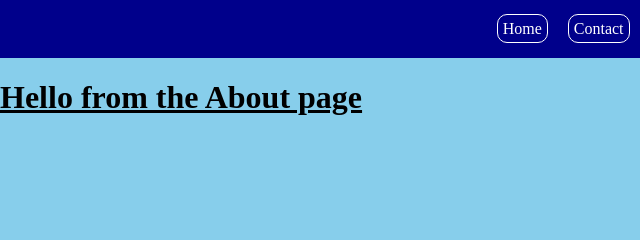
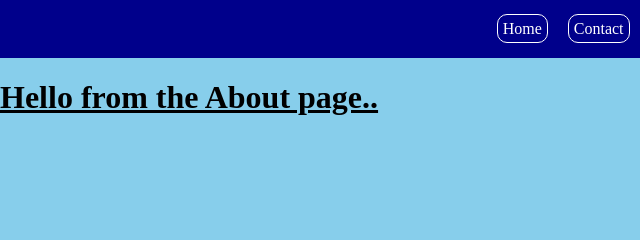
Before and after one commit to Bilal-Gujjar/gatsby_with_contentful, a Gatsby site: page /about in a window 1280 px wide. Shown: the top 240 px of the page, 0-640 px from the left. Built offline with nearby package versions, Linux system fonts and the light colour scheme; Gatsby itself is replaced by a stand-in of ours.

Commit message:
Update about.tsx

```diff
--- a/src/pages/about.tsx
+++ b/src/pages/about.tsx
@@ -4,7 +4,7 @@ export default function about() {
     return (<Layout>
         <div>
 
-            <h1><u>Hello from the About page</u></h1>
+            <h1><u>Hello from the About page..</u></h1>
 
         </div> </Layout>
     )
```
